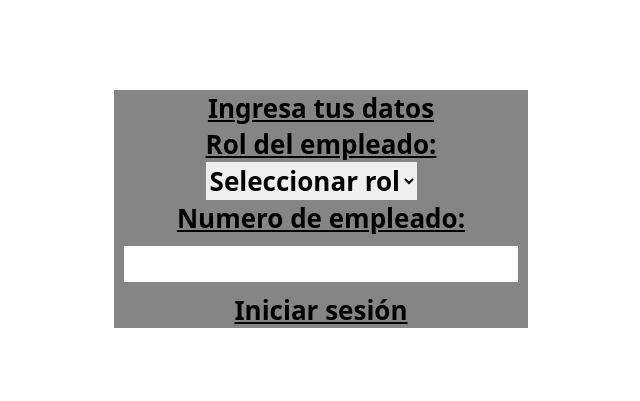
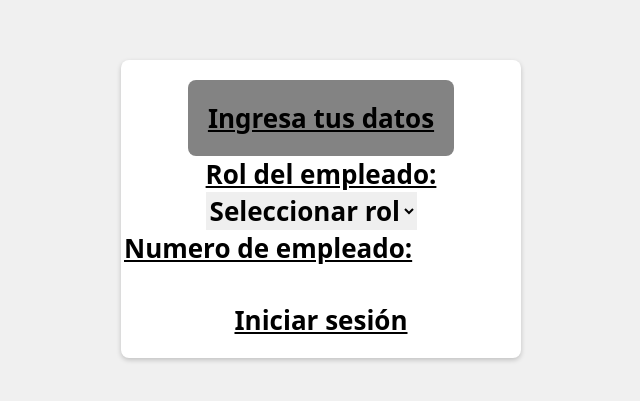
Before and after one commit to UMRGRS/papas-pizzeria, a React (Create React App) app: page / in a window 1280 px wide. Shown: the part 191-592 px from the top of the page, without its empty margins (319-959 px from the left). Built offline with nearby package versions, Linux system fonts and the light colour scheme.

Commit message:
Se mejoro un poco mas la visualizacion del login y se agregaron varias cosas en App.css

```diff
--- a/src/components/App.css
+++ b/src/components/App.css
@@ -1,7 +1,28 @@
-.parrafo {
-  white-space: pre;
+.h1 {
+  display: flex;
+  justify-content: center;
+  align-items: center;
+  border-radius: 8px; /* Bordes redondeados */
+  background-color: #838383; /* Color de fondo de tu elección */
+}
+/* Login.css */
+.login-container {
+  display: flex;
+  justify-content: center;
+  align-items: center;
+  height: 100vh; /* Altura completa de la ventana del navegador */
+  background-color: #f0f0f0; /* Color de fondo de tu elección */
 }
 
+.formulario {
+  padding: 20px;
+  background-color: white; /* Color de fondo del formulario */
+  border-radius: 8px; /* Bordes redondeados */
+  box-shadow: 0 2px 5px rgba(0, 0, 0, 0.2); /* Sombra suave */
+  width: 400px; /* Ancho del formulario */
+}
+
+/* Asegúrate de aplicar las clases a tus elementos en el componente */
 form{
   margin: 100px;
   background-position: center;
@@ -23,16 +44,3 @@ option{
   font-size: calc(10px + 2vmin);
   color: #000000;
 }
-
-.App-link {
-  color: #61dafb;
-}
-
-@keyframes App-logo-spin {
-  from {
-    transform: rotate(0deg);
-  }
-  to {
-    transform: rotate(360deg);
-  }
-}
--- a/src/components/start.jsx
+++ b/src/components/start.jsx
@@ -1,49 +1,28 @@
-import React, { useState } from 'react';
-import './App.css';
+import React from 'react';
+import './App.css'; // Importa el archivo CSS
 
-const LoginForm = () => {
-  const [employeeId, setEmployeeId] = useState('');
-  const [role, setRole] = useState('');
-
-
-  const handleSubmit = (e) => {
-    e.preventDefault();
-    // Aquí puedes manejar la lógica de inicio de sesión
-    console.log('Empleado ID:', employeeId);
-    console.log('Rol:', role);
-  };
-
+function Login() {
   return (
-    <>
-      <div style={{ display: 'flex', justifyContent: 'center', alignItems: 'center', height: '100vh' }}>
-        <form  onSubmit={handleSubmit}>
-        <h2>Ingresa tus datos</h2>
-
+    <div className="login-container">
+      <form className="formulario">
+        <h2 className="h1" style={{padding: '20px'}}>Ingresa tus datos</h2>
         <label>
-        <p>Rol del empleado: </p>
-          <select  value={role} onChange={(e) => setRole(e.target.value)} required> {"\n"}
+          <p>Rol del empleado:</p>
+          <select>
             <option value="">Seleccionar rol</option>
             <option value="Mesero">Mesero</option>
             <option value="Cocinero">Cocinero</option>
             <option value="Cajero">Cajero</option>
           </select>
         </label>
+        <label>
+          <p>Numero de empleado:</p>
+          <input />
+        </label>
+        <button type="submit">Iniciar sesión</button>
+      </form>
+    </div>
+  );
+}
 
-        <label>
-        <p style={{ display: 'flex', justifyContent: 'center', alignItems: 'center'}}>Numero de empleado: </p>
-          <input
-            style={{ display: 'flex', justifyContent: 'center', alignItems: 'center', margin:'10px' }}
-            type="text"
-            value={employeeId}
-            onChange={(e) => setEmployeeId(e.target.value)}
-            required
-          />
-        </label>
-
-        <button type="submit">Iniciar sesión</button>
-      </form></div>
-    </>
-  );
-};
-
-export default LoginForm;
+export default Login;
```
